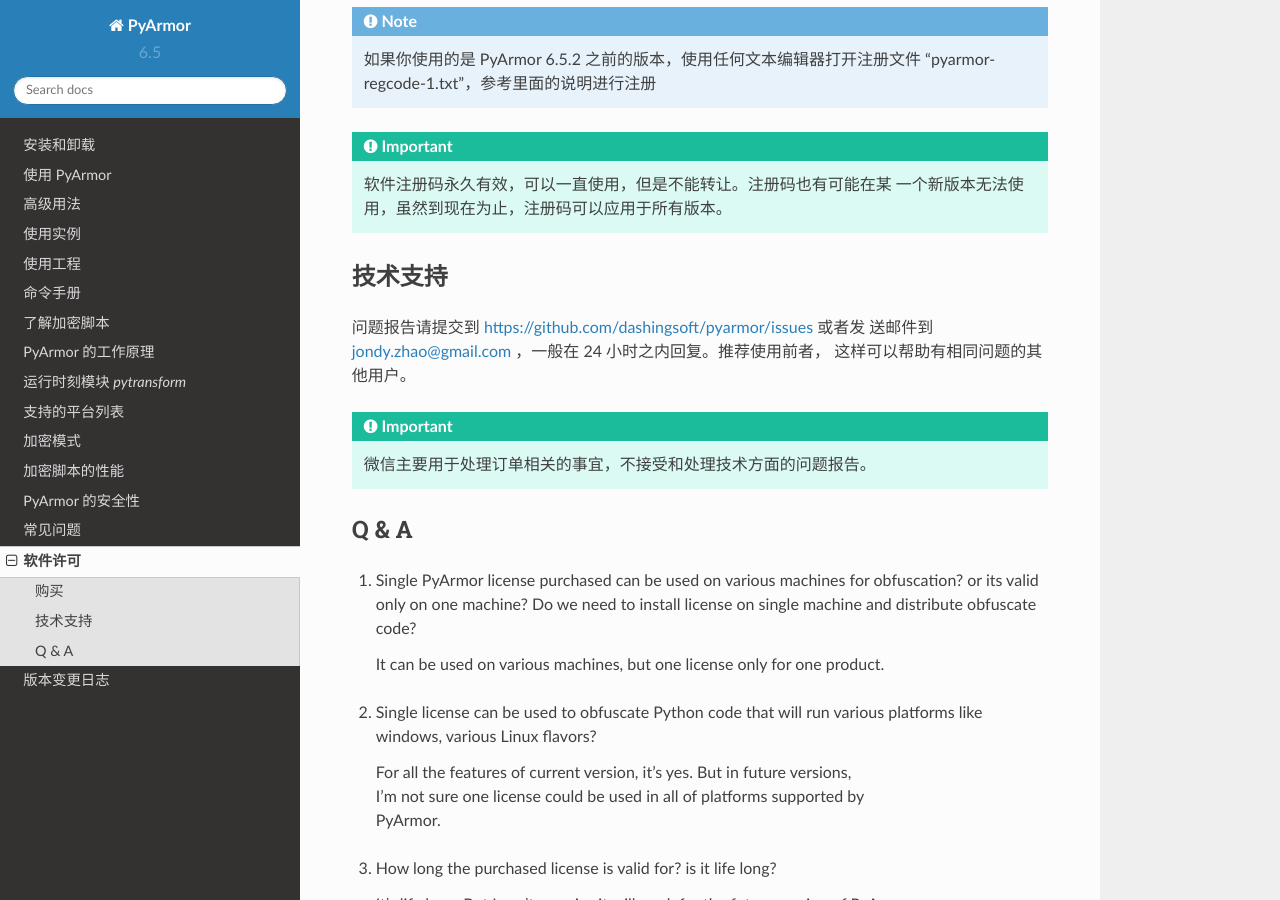
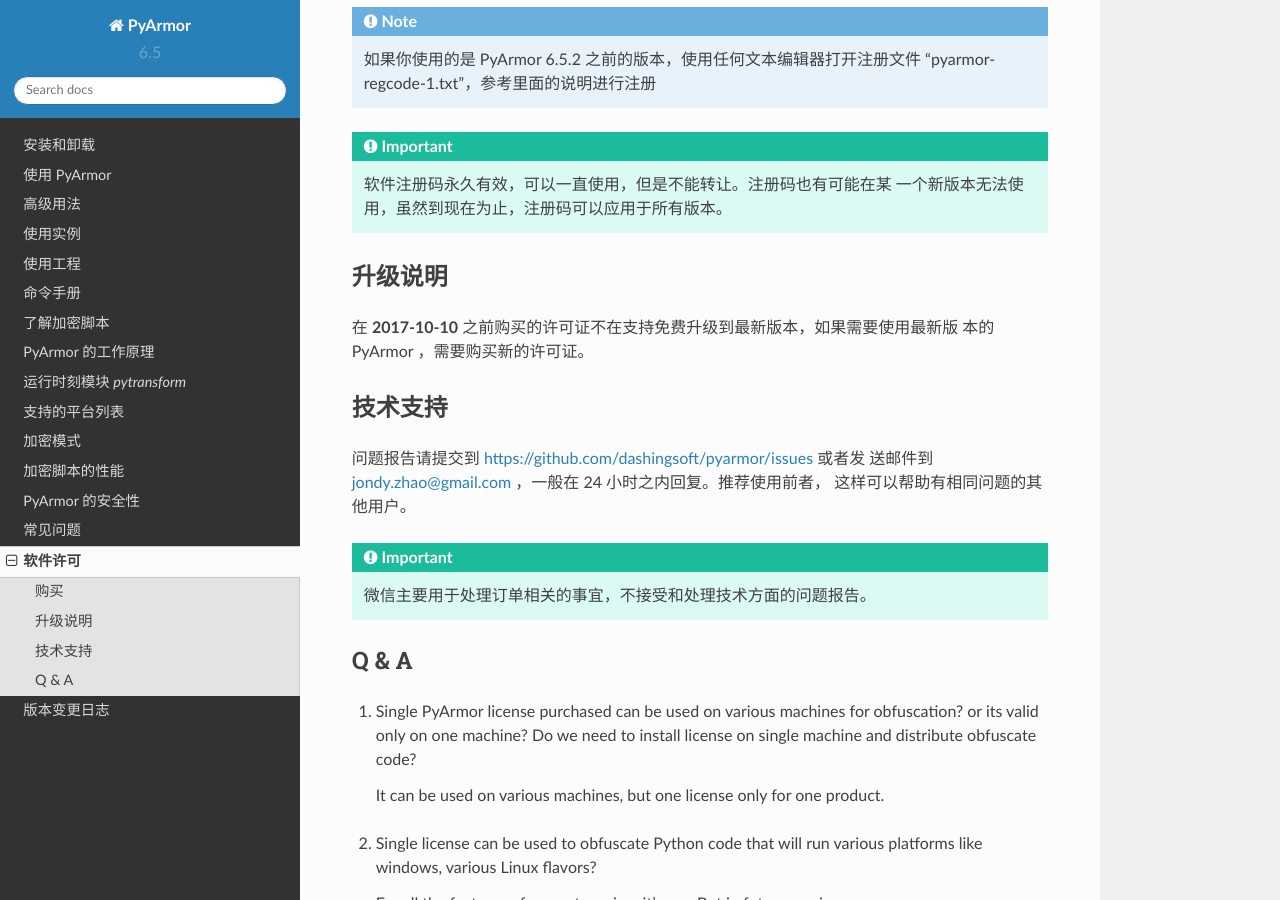
Before and after one commit to dashingsoft/pyarmor-docs-zh, a Sphinx documentation site: the page built from docs/license.rst, in a window 1280 px wide and 900 px high, scrolled down 1612 px. Built offline with Sphinx 7.4.7 and the Read the Docs theme 2.0.0, drawn with Linux system fonts in a browser that asks for light colours.

Commit message:
Change upgrade policy

```diff
--- a/docs/license.rst
+++ b/docs/license.rst
@@ -80,6 +80,12 @@
    软件注册码永久有效，可以一直使用，但是不能转让。注册码也有可能在某
    一个新版本无法使用，虽然到现在为止，注册码可以应用于所有版本。
 
+升级说明
+--------
+
+在 **2017-10-10** 之前购买的许可证不在支持免费升级到最新版本，如果需要使用最新版
+本的 PyArmor ，需要购买新的许可证。
+
 技术支持
 --------
 
```
